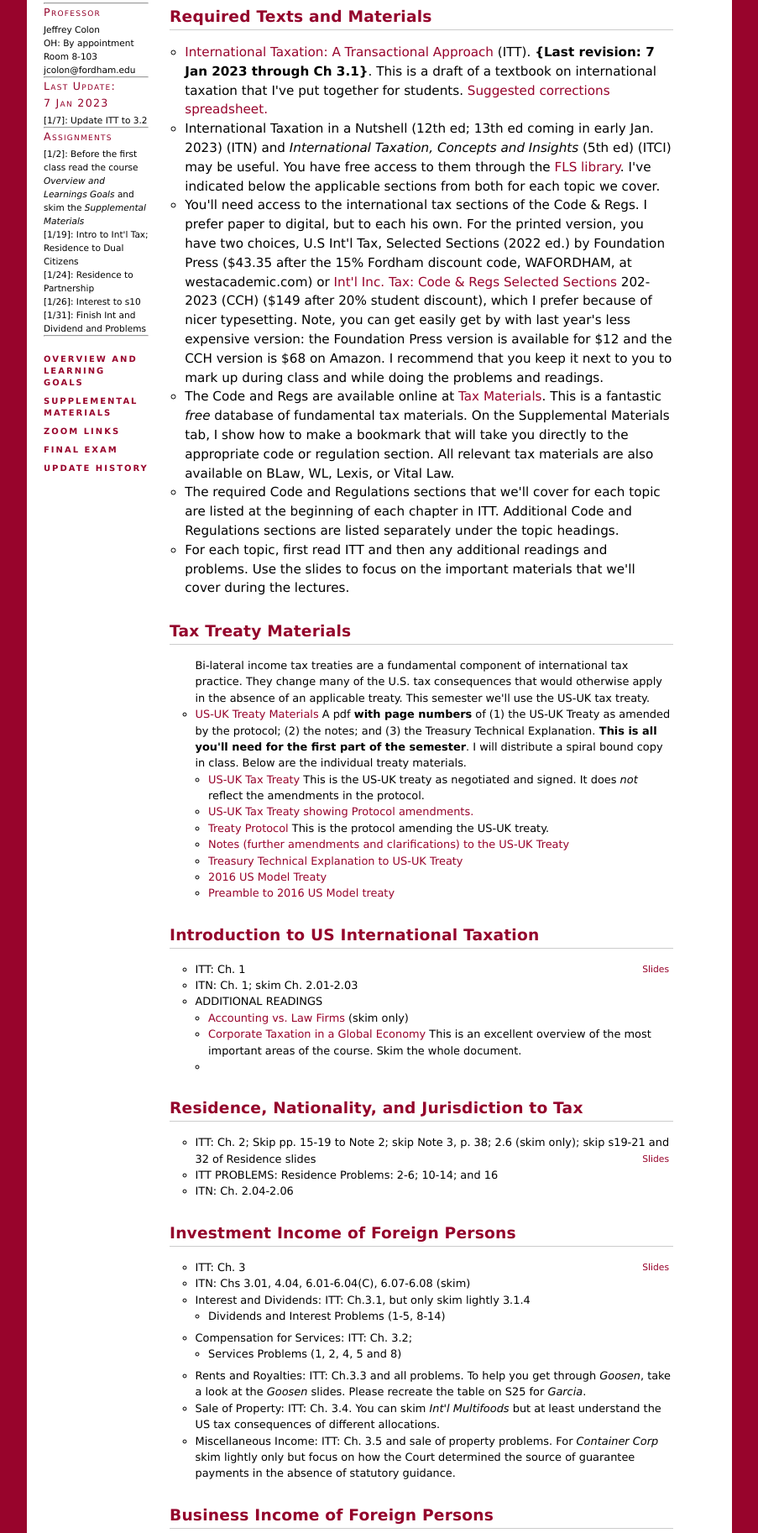
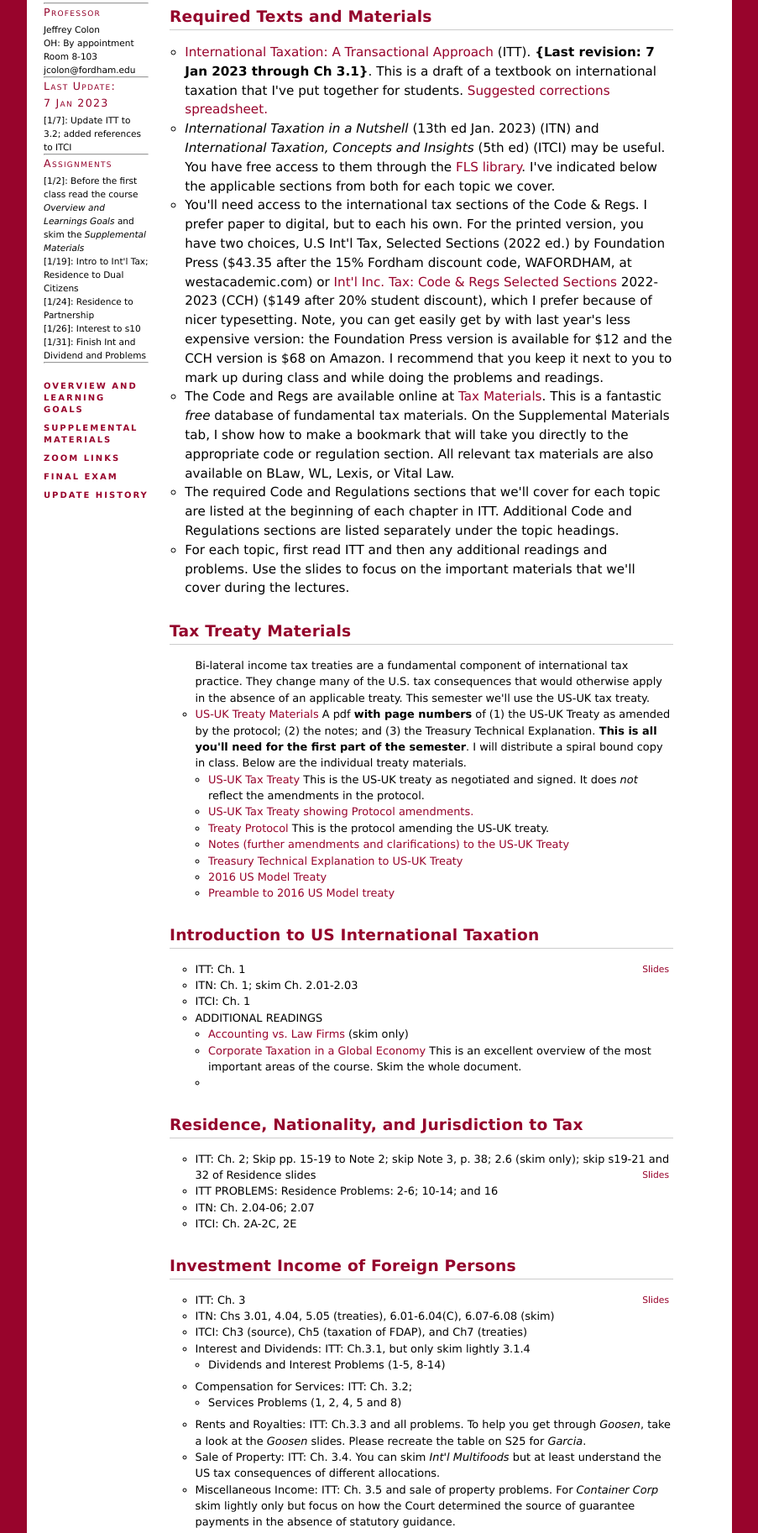
Before and after one commit to jmc877/International-Tax, a plain HTML site: page index.html in a window 1280 px wide. Shown: the part 106-1932 px from the top of the page at 84% size, without its empty margins (188-1091 px from the left). Drawn offline with Linux system fonts and the light colour scheme.

Commit message:
Update index.html

```diff
--- a/index.html
+++ b/index.html
@@ -31,7 +31,7 @@
       <h1>Last Update:
         <br>7 Jan 2023</h1>
         <small>
-         [1/7]: Update ITT to 3.2
+         [1/7]: Update ITT to 3.2; added references to ITCI
           <br>
         </small>
 
@@ -89,9 +89,9 @@
 
         <li> <a href="Main_23.pdf"> International Taxation: A Transactional Approach</a> (ITT). <strong>{Last revision: 7 Jan 2023 through Ch 3.1}</strong>.  This is a draft of a textbook on international taxation that I've put together for students.  <a href="https://docs.google.com/spreadsheets/d/1qnMhubfMJYlq5vn3t7DdDJ_um4q8-KcC5dzmw_5Fx98/edit?usp=sharing"> Suggested corrections spreadsheet.  </a> </li>
 
-        <li><em></em>International Taxation in a Nutshell </em>(12th ed; 13th ed coming in early Jan. 2023) (ITN) and <em>International Taxation, Concepts and Insights </em> (5th ed) (ITCI) may be useful.  You have free access to them through the <a href="https://lawpac.lawnet.fordham.edu/record=b788050">FLS library</a>.   I've indicated below the applicable sections from both for each topic we cover.  </li>
+        <li><em>International Taxation in a Nutshell </em>(13th ed Jan. 2023) (ITN) and <em>International Taxation, Concepts and Insights </em> (5th ed) (ITCI) may be useful.  You have free access to them through the <a href="https://lawpac.lawnet.fordham.edu/record=b788050">FLS library</a>.   I've indicated below the applicable sections from both for each topic we cover.  </li>
 
-        <li>You'll need access to the international tax sections of the Code & Regs. I prefer paper to digital, but to each his own.  For the printed version, you have two choices, U.S Int'l Tax, Selected Sections (2022 ed.) by Foundation Press ($43.35 after the 15% Fordham discount code, WAFORDHAM,  at westacademic.com) or <a href="https://www.cchcpelink.com/book/international-income-taxation-code-and-regulations--selected-sections-2022-2023-editio-10009196-0014/21135/">Int'l Inc. Tax: Code & Regs Selected Sections</a> 202-2023 (CCH) ($149 after 20% student discount), which I prefer because of nicer typesetting.  Note, you can get easily get by with last year's less expensive version: the Foundation Press version is available for $12 and the CCH version is $68 on Amazon. I recommend that you keep it next to you to mark up during class and while doing the problems and readings.  </li>
+        <li>You'll need access to the international tax sections of the Code & Regs. I prefer paper to digital, but to each his own.  For the printed version, you have two choices, U.S Int'l Tax, Selected Sections (2022 ed.) by Foundation Press ($43.35 after the 15% Fordham discount code, WAFORDHAM,  at westacademic.com) or <a href="https://www.cchcpelink.com/book/international-income-taxation-code-and-regulations--selected-sections-2022-2023-editio-10009196-0014/21135/">Int'l Inc. Tax: Code & Regs Selected Sections</a> 2022-2023 (CCH) ($149 after 20% student discount), which I prefer because of nicer typesetting.  Note, you can get easily get by with last year's less expensive version: the Foundation Press version is available for $12 and the CCH version is $68 on Amazon. I recommend that you keep it next to you to mark up during class and while doing the problems and readings.  </li>
 
         <li>The Code and Regs are available online at <a href="https://www.taxnotes.com/research">Tax Materials</a>. This is a fantastic <em>free</em> database of fundamental tax materials. On the Supplemental Materials tab, I show how to make a bookmark that will take you directly to the appropriate code or regulation section. All relevant tax materials are also available on BLaw, WL, Lexis, or Vital Law.</li>
 
@@ -139,6 +139,7 @@
         </small>
        </li>
        <li>ITN: Ch. 1; skim Ch. 2.01-2.03</li>
+       <li>ITCI: Ch. 1</li>
        <li> ADDITIONAL READINGS
           <ul>
             <li> <a href="Accounting Law Firms.pdf">Accounting vs. Law Firms</a> (skim only)</li>
@@ -157,7 +158,8 @@
             <a href="slides/IT_Residence_23.pptx" class="link link-slides">Slides</a>
           </small>
         <li>ITT PROBLEMS: Residence Problems: 2-6; 10-14; and 16</li>
-        <li>ITN: Ch. 2.04-2.06</li>
+        <li>ITN: Ch. 2.04-06; 2.07</li>
+        <li>ITCI: Ch. 2A-2C, 2E</li>
 
         </li>
     </ul>
@@ -169,7 +171,8 @@
             <small class="pull-right">
               <a href="slides/IT_Source_IntDiv_22.pptx" class="link link-slides">Slides</a>
             </small>
-          <li> ITN: Chs 3.01, 4.04, 6.01-6.04(C), 6.07-6.08 (skim) </li>
+          <li> ITN: Chs 3.01, 4.04, 5.05 (treaties), 6.01-6.04(C), 6.07-6.08 (skim) </li>
+          <li> ITCI: Ch3 (source), Ch5 (taxation of FDAP), and Ch7 (treaties)</li>
           <li>Interest and Dividends: ITT: Ch.3.1, but only skim lightly 3.1.4</li>
             <ul>
               <li>Dividends and Interest Problems (1-5, 8-14)</li>
@@ -191,6 +194,7 @@
             <a href="slides/IT_Slides_ETB_22.pptx" class="link link-slides">Slides</a>
           </small>
       <li> ITN: Chs 4.02, 4.03, and 4.05 </li>
+      <li> ITCI: Ch. 6 and Ch. 7 (treaties)</li>
       <li>Branch Profit Tax: <a href="slides/IT_BPT_22.pptx" >Slides </a> and <a href="https://www.dropbox.com/s/78001oj1cm3z3no/BPT.mp4?dl=0">
         BPT Lecture following the BPT slides</a></li>
     </ul>
```
